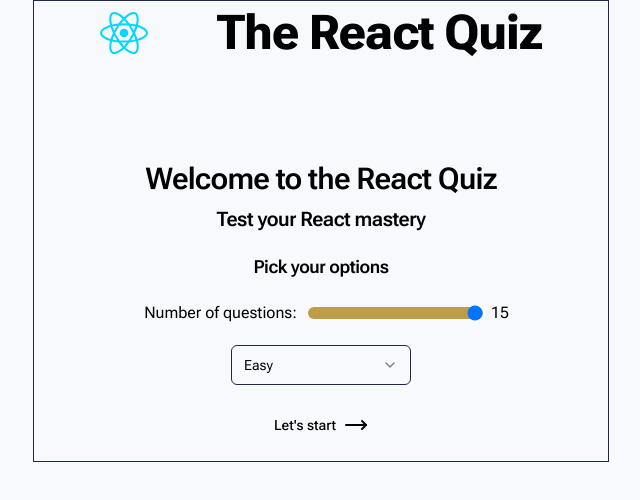
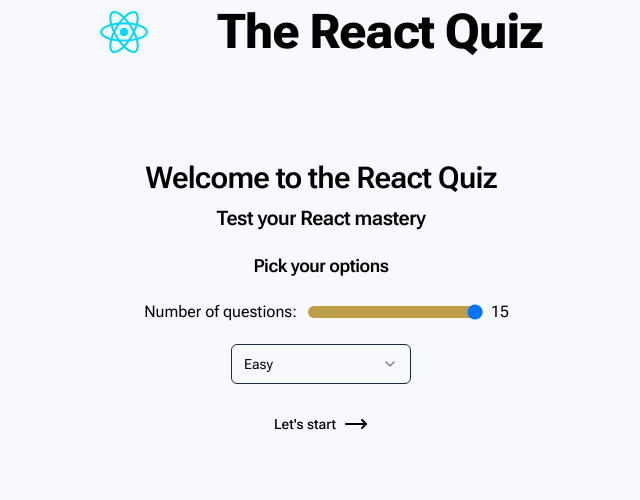
Before and after one commit to GloBoiVic/Quiz-App, a React (Vite) app: page / in a window 1280 px wide. Shown: the top 500 px of the page, without its empty margins (319-959 px from the left). Built offline with nearby package versions, Linux system fonts and the light colour scheme; data requests are answered from the project's data file.

Commit message:
Update styles

```diff
--- a/src/App.tsx
+++ b/src/App.tsx
@@ -159,7 +159,7 @@
   return (
     <ThemeProvider defaultTheme="light" storageKey="vite-ui-theme">
       <div className="h-screen mx-auto max-w-screen">
-        <div className="container max-w-xl border">
+        <div className="container max-w-xl">
           <Header />
           <Main>
             {status === 'loading' && <Loader />}
```
